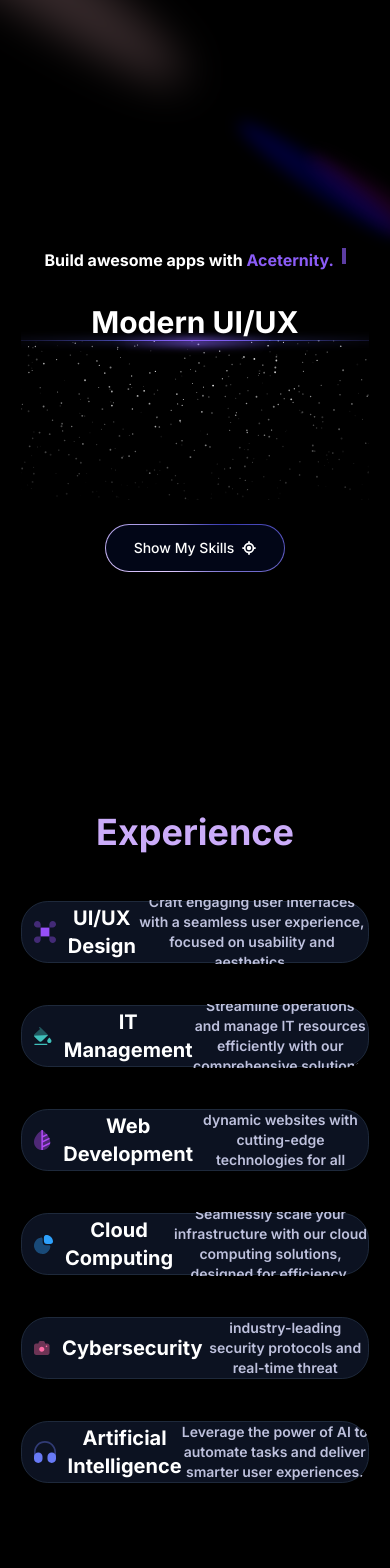
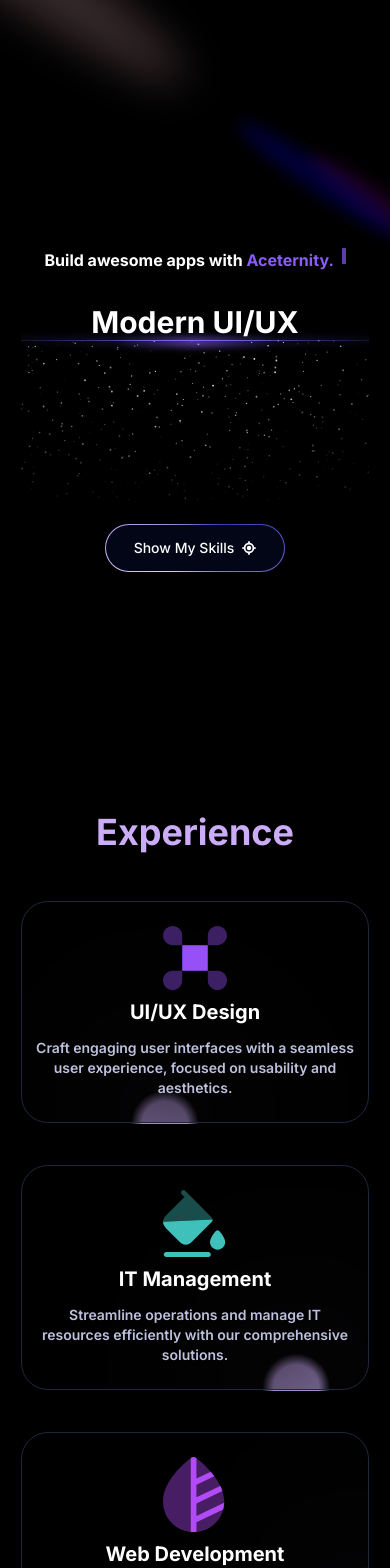
Before and after one commit to Anas-Farooq-codes/Aceternity-UI, a Next.js app: page / in a window 390 px wide. Shown: the top 1568 px of the page. Built offline with nearby package versions, Linux system fonts and the light colour scheme.

Commit message:
Fixed experience section issue

```diff
--- a/components/Experience.tsx
+++ b/components/Experience.tsx
@@ -1,17 +1,17 @@
 import React from 'react'
+import { workExperience } from '@/data';
 import { Button } from './Ui/moving-border'
-import { workExperience } from '../data'
 
 const Experience = () => {
 return (
-    <section id='experience' className='py-20 w-full'>
+    <section id="experience" className='py-20 w-full'>
         <h1 className='heading text-white'>
             <span className='text-purple'>Experience</span>
         </h1>
 
         <div className='w-full mt-12 grid lg:grid-cols-6 grid-cols-1 gap-10'>
             {
-    workExperience.map((card) =>  (
+                workExperience.map((card) => (
                 <Button
                 key={card.id}
                 borderRadius='1.75rem'
@@ -23,15 +23,24 @@
                 className='flex-1 text-white'
                 >
                     <div className='flex flex-col items-center p-3 py-6 md:p-5 lg:p-10 gap-2'>
-                <img src={card.thumbnail} alt={card.thumbnail} className='w-16 text-center' />
+                        <img
+                        src={card.thumbnail}
+                        alt={card.thumbnail}
+                        className='w-16 text-center'
+                        />
+                        <div className='lg:mt-5'>
+                            <h1
+                            className='text-xl md:text-2xl font-bold'
+                            >{card.title}</h1>
+                            <p
+                            className='text-white-100 mt-3 font-semibold'
+                            >{card.desc}</p>
                         </div>
-            <h1 className='text-xl md:text-2xl font-bold'>{card.title}</h1>
-            <p className='text-white-100 mt03 font-semibold'>{card.desc}</p>
+                    </div>
                 </Button>
                 ))
             }
         </div>
-
     </section>
 )
 }
--- a/components/Ui/moving-border.tsx
+++ b/components/Ui/moving-border.tsx
@@ -32,7 +32,8 @@
     return (
         <Component
         className={cn(
-        "bg-transparent relative text-xl  h-16 w-140 p-[1px] overflow-hidden ",
+            // remove h-16 w-40, add  md:col-span-2
+            "bg-transparent relative text-xl p-[1px] overflow-hidden md:col-span-2 md:row-span-1",
             containerClassName
         )}
         style={{
@@ -41,13 +42,13 @@
         {...otherProps}
         >
         <div
-        className="absolute inset-0"
+            className="absolute inset-0 rounde-[1.75rem]"
             style={{ borderRadius: `calc(${borderRadius} * 0.96)` }}
         >
             <MovingBorder duration={duration} rx="30%" ry="30%">
             <div
                 className={cn(
-              "h-20 w-20 opacity-[0.8] bg-[radial-gradient(var(--sky-500)_40%,transparent_60%)]",
+                "h-20 w-20 opacity-[0.8] bg-[radial-gradient(#CBACF9_40%,transparent_60%)]",
                 borderClassName
                 )}
             />
@@ -56,7 +57,7 @@
 
         <div
             className={cn(
-          "relative bg-slate-900/[0.8] border border-slate-800 backdrop-blur-xl text-white flex items-center justify-center w-full h-full text-sm antialiased",
+            "relative bg-slate-900/[0.] border border-slate-800 backdrop-blur-[100px] text-white flex items-center justify-center w-full h-full text-sm antialiased",
             className
             )}
             style={{
```
Lines whose indentation alone changed are shown as unchanged.
